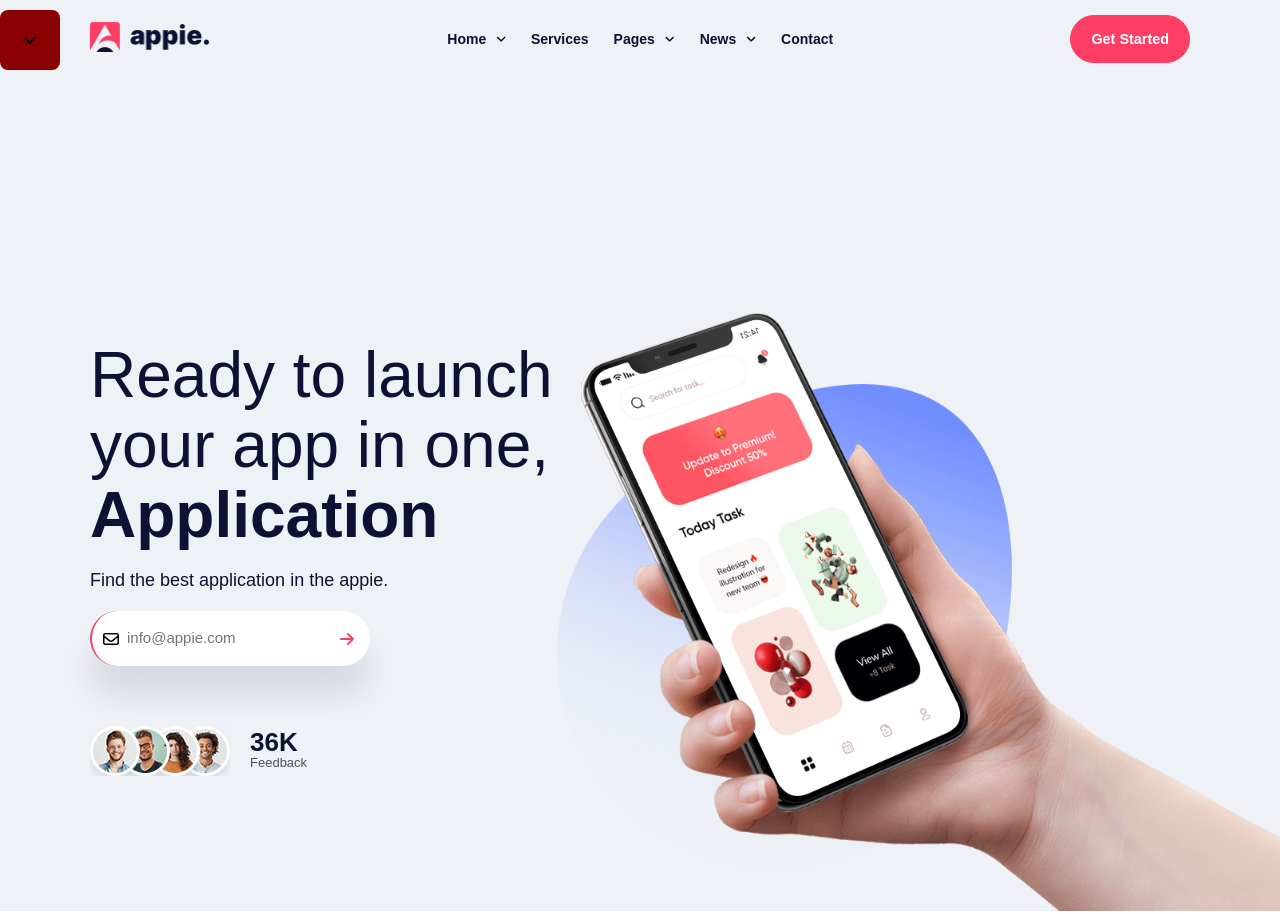
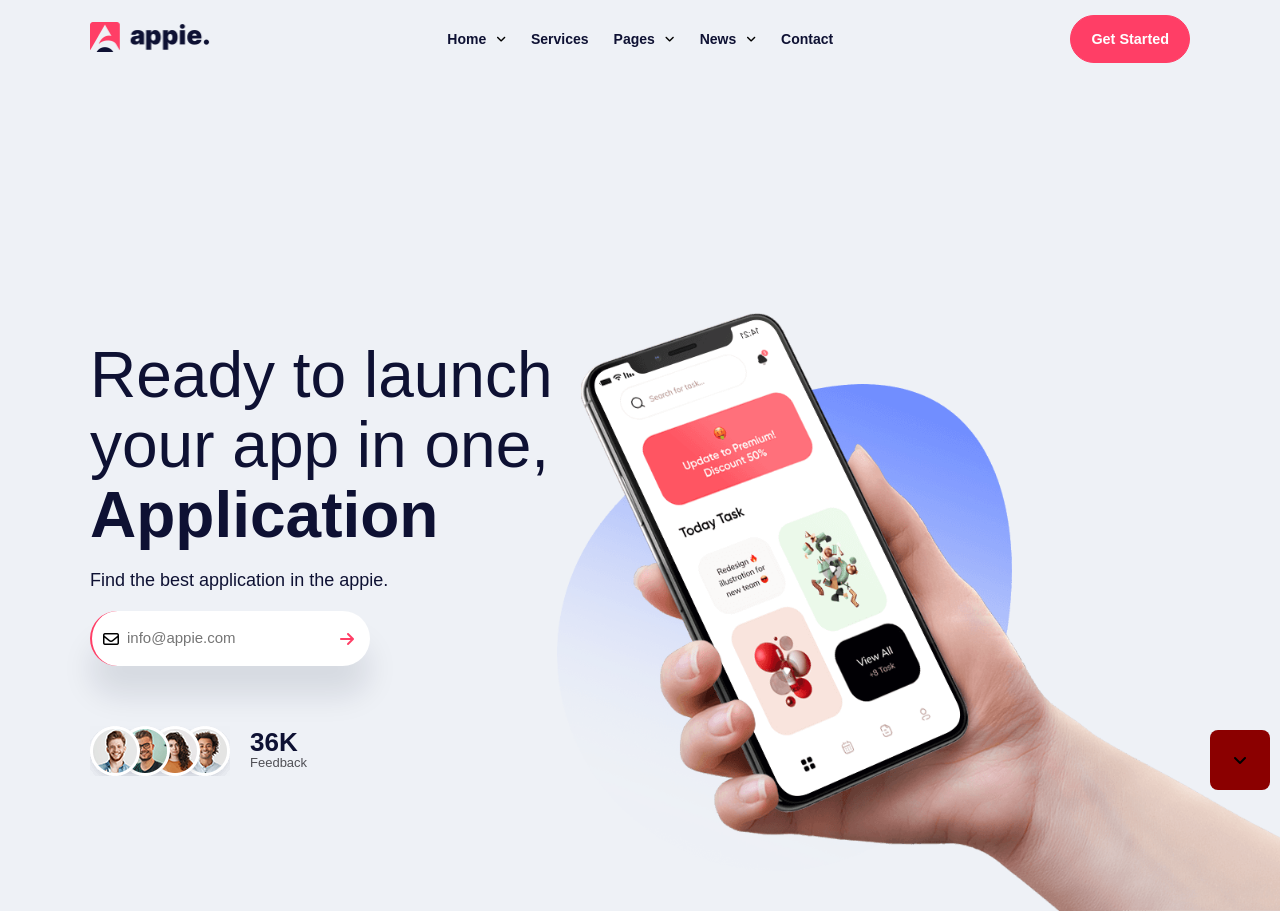
Before and after one commit to ahmedhamdyyounis/appie, a plain HTML site: page index.html in a window 1280 px wide. Shown: the top 914 px of the page. Drawn offline with Linux system fonts and the light colour scheme.

Commit message:
Update style.css

```diff
--- a/style.css
+++ b/style.css
@@ -270,7 +270,7 @@ color: white;
 .scrl-btn {
   position:fixed;
   z-index:1000;
-  top:10px;
+  right:10px;
   bottom: 10px;
   width: 60px;
   height:60px;
```
